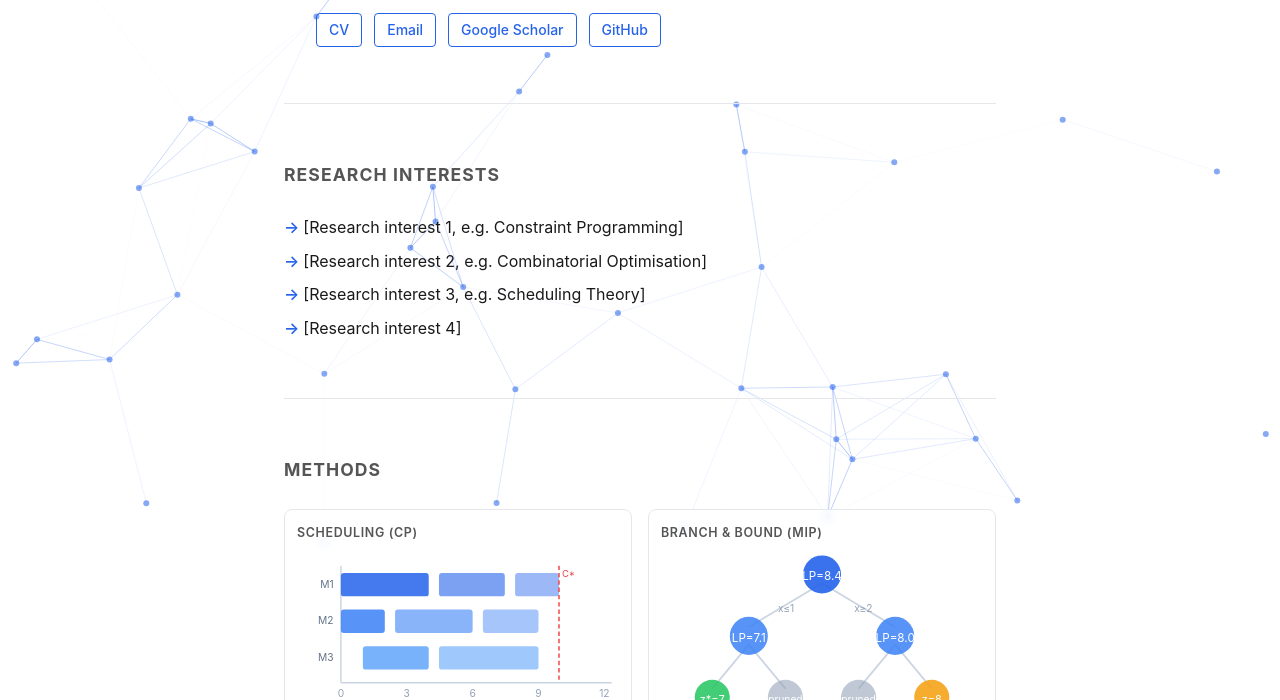
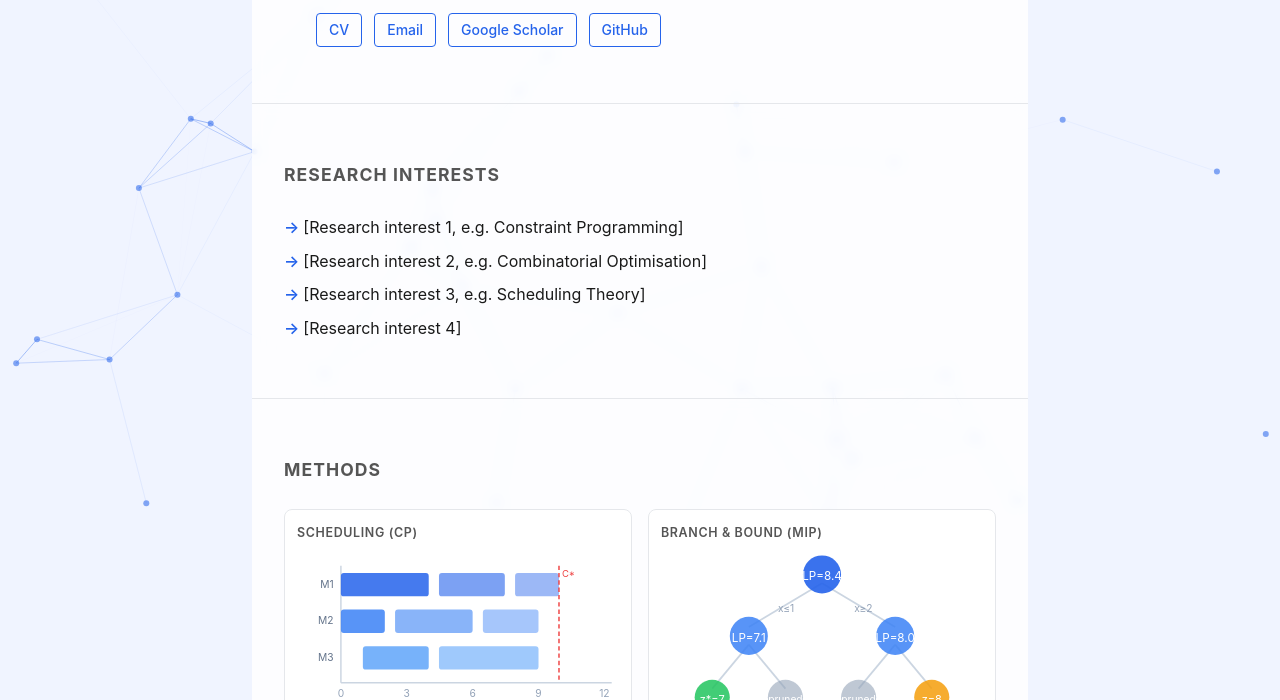
Before and after one commit to sachinkrajendran/sachinkrajendran.github.io, a plain HTML site: page index.html in a window 1280 px wide. Shown: the part 255-955 px from the top of the page. Drawn offline with Linux system fonts and the light colour scheme.

Commit message:
Fix background visibility: frosted-glass sections over canvas

```diff
--- a/style.css
+++ b/style.css
@@ -28,7 +28,7 @@ body {
   font-size: 16px;
   line-height: 1.7;
   color: var(--text);
-  background: var(--bg);
+  background: #f0f4ff;
 }
 
 a {
@@ -88,12 +88,12 @@ main {
 }
 
 section {
-  padding: 3.5rem 0;
+  padding: 3.5rem 2rem;
+  margin: 0 -2rem;
   border-bottom: 1px solid var(--border);
-}
-
-section > *:not(.methods-grid) {
-  position: relative;
+  background: rgba(255, 255, 255, 0.82);
+  backdrop-filter: blur(6px);
+  -webkit-backdrop-filter: blur(6px);
 }
 section:last-of-type { border-bottom: none; }
 
@@ -271,11 +271,16 @@ h2 {
 
 /* ─── Footer ────────────────────────────────────────────────── */
 footer {
+  position: relative;
+  z-index: 1;
   text-align: center;
   padding: 2rem 1.5rem;
   font-size: 0.85rem;
   color: var(--muted);
   border-top: 1px solid var(--border);
+  background: rgba(255, 255, 255, 0.82);
+  backdrop-filter: blur(6px);
+  -webkit-backdrop-filter: blur(6px);
 }
 
 /* ─── Responsive ────────────────────────────────────────────── */
```
